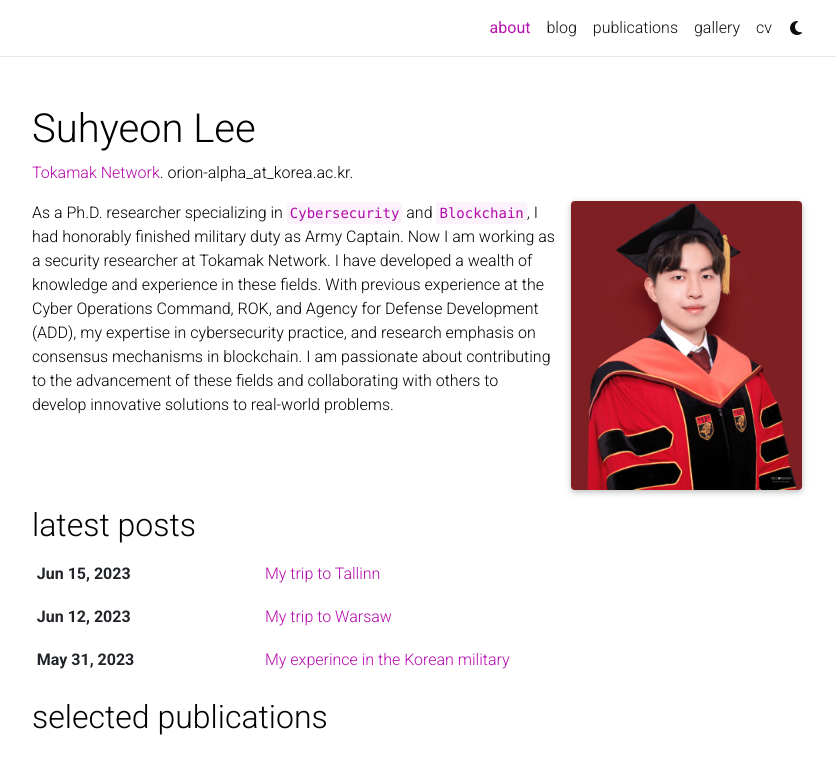
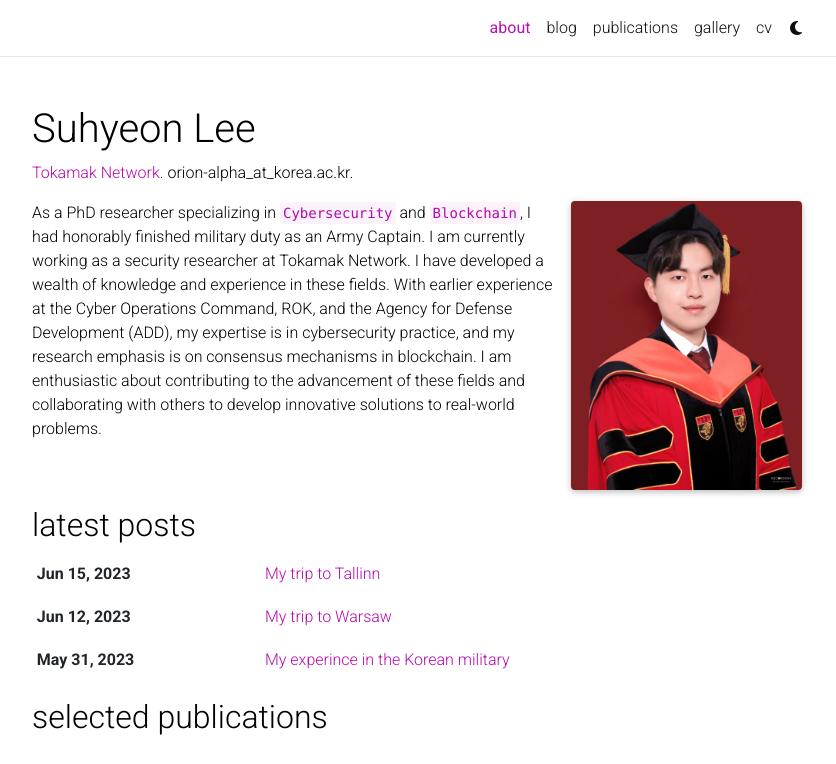
Before and after one commit to shlee-lab/shlee-lab.github.io, a Jekyll site: the page built from _pages/about.md, in a window 1280 px wide and 1053 px high, cut to the strip 0-764 px from the top of the window. Shown: the whole strip, without its empty margins (223-1059 px from the left). Built offline with Jekyll 4.4.1, drawn with Linux system fonts in a browser that asks for light colours; full-size pictures stand in for the smaller copies a plugin makes; comment, search, counter and statistics services are not loaded; a style sheet for code colours, icons or effects is not loaded.

Commit message:
Update about.md

```diff
--- a/_pages/about.md
+++ b/_pages/about.md
@@ -17,4 +17,4 @@ selected_papers: true # includes a list of papers marked as "selected={true}"
 social: true  # includes social icons at the bottom of the page
 ---
 
-As a Ph.D. researcher specializing in `Cybersecurity` and `Blockchain`, I had honorably finished military duty as Army Captain. Now I am working as a security researcher at Tokamak Network. I have developed a wealth of knowledge and experience in these fields. With previous experience at the Cyber Operations Command, ROK, and Agency for Defense Development (ADD), my expertise in cybersecurity practice, and research emphasis on consensus mechanisms in blockchain. I am passionate about contributing to the advancement of these fields and collaborating with others to develop innovative solutions to real-world problems.
+As a PhD researcher specializing in `Cybersecurity` and `Blockchain`, I had honorably finished military duty as an Army Captain. I am currently working as a security researcher at Tokamak Network. I have developed a wealth of knowledge and experience in these fields. With earlier experience at the Cyber Operations Command, ROK, and the Agency for Defense Development (ADD), my expertise is in cybersecurity practice, and my research emphasis is on consensus mechanisms in blockchain. I am enthusiastic about contributing to the advancement of these fields and collaborating with others to develop innovative solutions to real-world problems.
```
